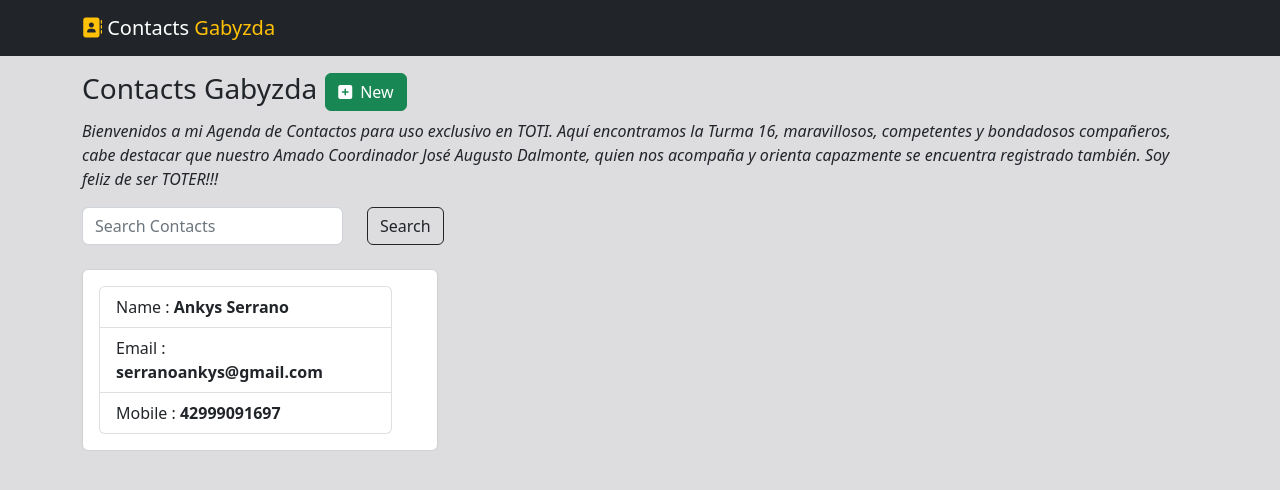
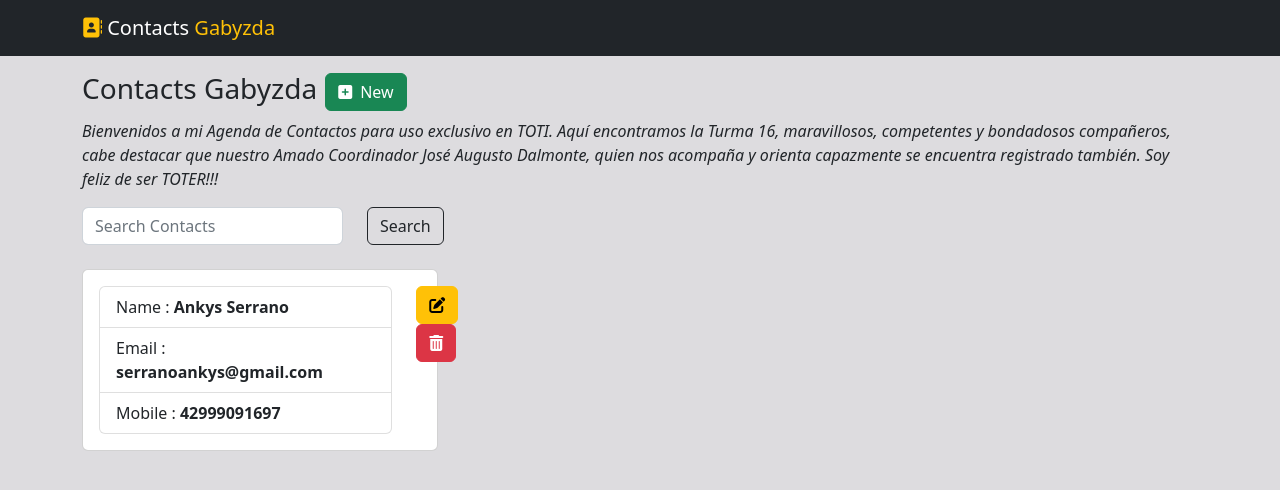
Before and after one commit to Gabyzda/agenda-contatos, a React (Create React App) app: page /contacts/list in a window 1280 px wide. Shown: the top 490 px of the page. Built offline with nearby package versions, Linux system fonts and the light colour scheme.

Commit message:
Add botones en card

```diff
--- a/src/components/Contacts/ContactList/ContactList.js
+++ b/src/components/Contacts/ContactList/ContactList.js
@@ -42,7 +42,7 @@ const ContactList = () => {
                             <div className='card'>
                                 <div className='card-body'>
                                     <div className='row'>
-                                        <div className='col-11'>
+                                        <div className='col-md-11'>
                                             <ul className='list-group'>
                                                 <li className='list-group-item list-group-item-action'>
                                                     Name : <span className='fw-bold'>Ankys Serrano</span>
@@ -55,7 +55,13 @@ const ContactList = () => {
                                                 </li>
                                             </ul>
                                         </div>
-                                        <div className='col-1'>
+                                        <div className='col-md-1'>
+                                            <Link to={'/contacts/edit/:contactId'} className='btn btn-warning'>
+                                                <i className='fa fa-pen-to-square' />
+                                            </Link>
+                                            <button className='btn btn-danger'>
+                                                <i className='fa fa-trash-can' />
+                                            </button>
                                         </div>
                                     </div>
                                 </div>
```
